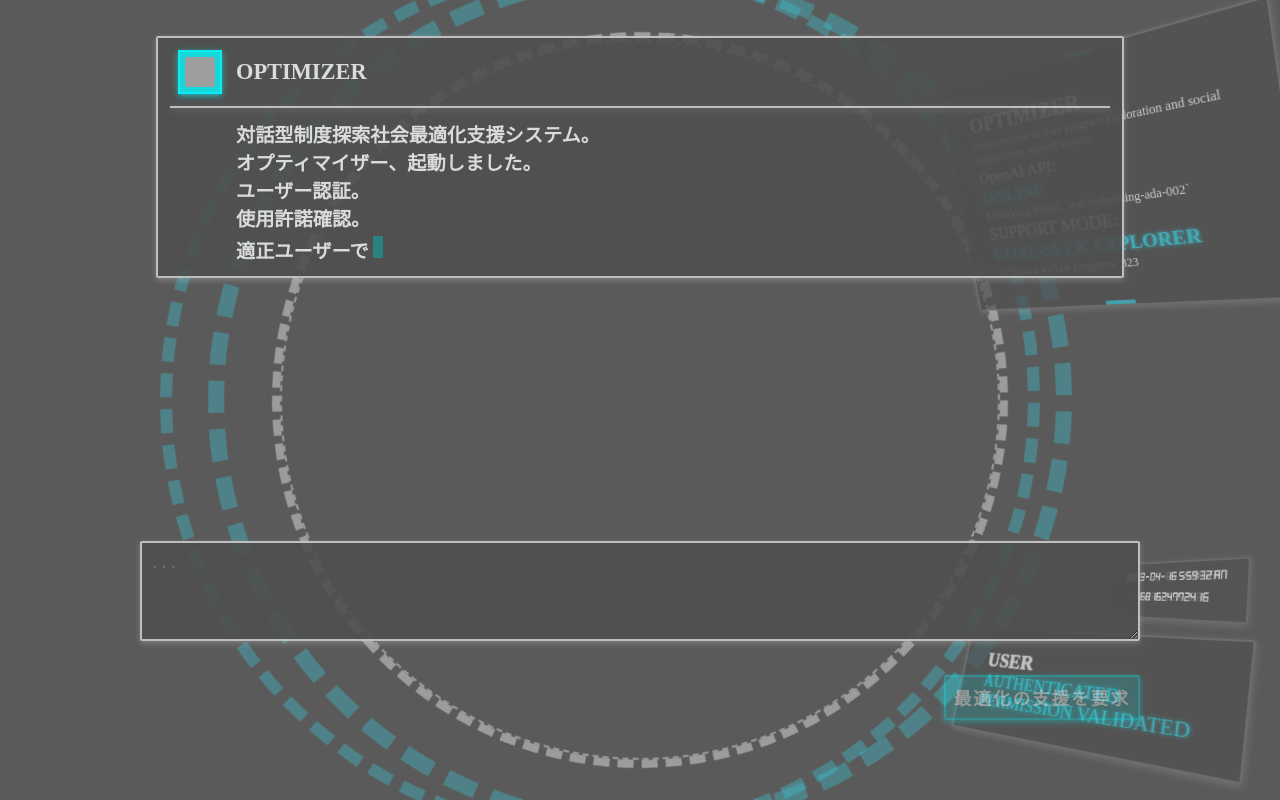
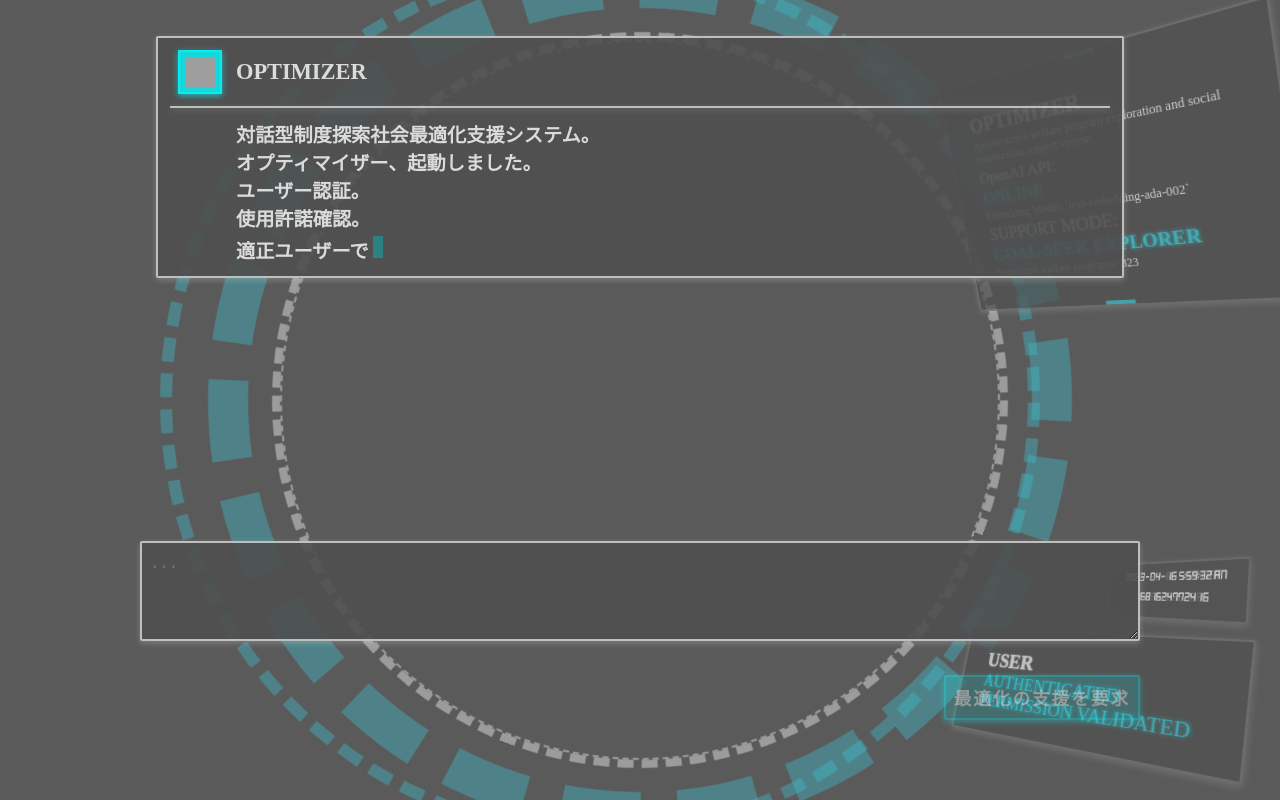
Before and after one commit to yuiseki/OPTIMIZER, a Next.js app: page / in a window 1280 px wide. Built offline with nearby package versions, Linux system fonts and the light colour scheme; grey boxes are pictures that could not be loaded.

Commit message:
borderにvhやvwを使うと狂う

```diff
--- a/src/styles/globals.css
+++ b/src/styles/globals.css
@@ -264,7 +264,7 @@ input[type="button"]:disabled {
   margin-right: auto;
   width: 108vh;
   height: 108vh;
-  border: 2vh dashed rgba(60, 191, 204, 0.4);
+  border: 40px dashed rgba(60, 191, 204, 0.4);
   border-radius: 108vh;
   animation: spin-reverse 60s linear infinite;
   z-index: -1;
```
